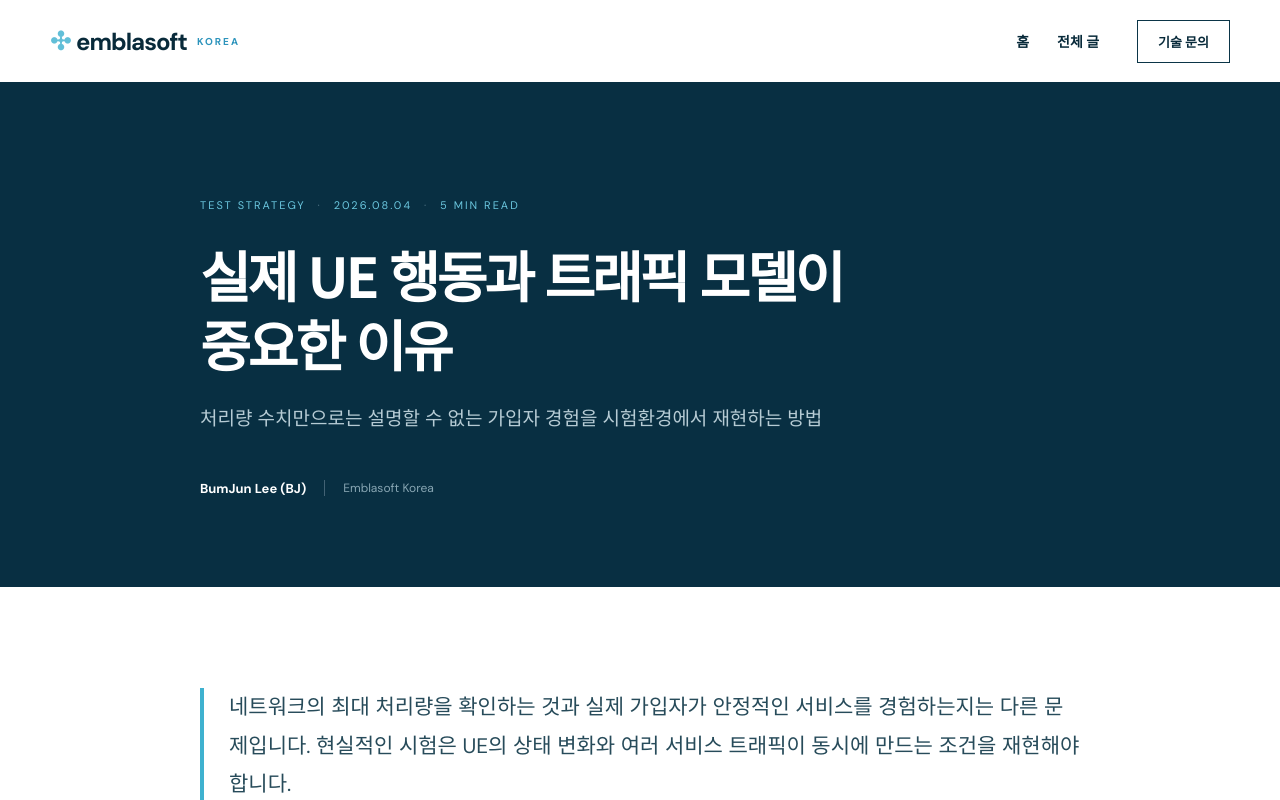
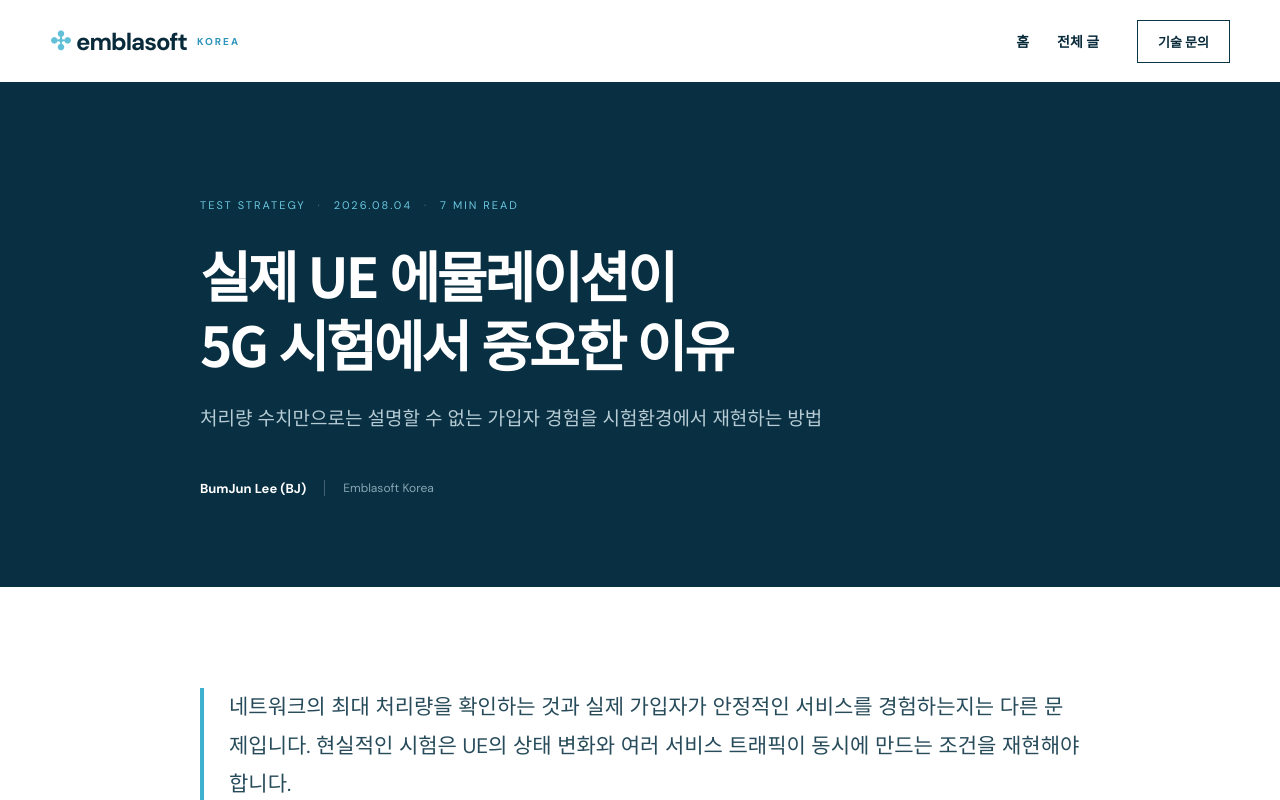
Before and after one commit to mystar11/emblasoft-kr, a Next.js app: page /blog/why-real-ue-traffic-models-matter in a window 1280 px wide. Shown: the top 800 px of the page. Built offline with nearby package versions, Linux system fonts and the light colour scheme.

Commit message:
Align article title: 실제 UE 에뮬레이션이 5G 시험에서 중요한 이유

```diff
--- a/app/blog/why-real-ue-traffic-models-matter/page.tsx
+++ b/app/blog/why-real-ue-traffic-models-matter/page.tsx
@@ -1,11 +1,11 @@
 import type { Metadata } from "next";
 
-export const metadata: Metadata = { title: "실제 UE 행동과 트래픽 모델이 중요한 이유", description: "처리량 중심 시험을 넘어 실제 UE 행동과 서비스 트래픽을 함께 검증해야 하는 이유" };
+export const metadata: Metadata = { title: "실제 UE 에뮬레이션이 5G 시험에서 중요한 이유", description: "처리량 중심 시험을 넘어 실제 UE 행동과 서비스 트래픽을 함께 검증해야 하는 이유" };
 const basePath = process.env.NEXT_PUBLIC_BASE_PATH || "";
 
 export default function TrafficModelsArticle() {
   return <main className="articlePage"><header className="nav shell articleNav"><a className="brand" href={`${basePath}/`}><span className="brandMark">✣</span>emblasoft <b>KOREA</b></a><nav><a href={`${basePath}/`}>홈</a><a href={`${basePath}/blog/`}>전체 글</a></nav><a className="navCta" href="https://emblasoft.com/about/contact" target="_blank" rel="noreferrer">기술 문의</a></header>
-    <article><section className="articleHero"><div className="articleShell"><p className="articleMeta">TEST STRATEGY <span>·</span> 2026.08.04 <span>·</span> 5 MIN READ</p><h1>실제 UE 행동과 트래픽 모델이<br/>중요한 이유</h1><p className="articleDek">처리량 수치만으로는 설명할 수 없는 가입자 경험을 시험환경에서 재현하는 방법</p><div className="author"><b>BumJun Lee (BJ)</b><span>Emblasoft Korea</span></div></div></section>
+    <article><section className="articleHero"><div className="articleShell"><p className="articleMeta">TEST STRATEGY <span>·</span> 2026.08.04 <span>·</span> 7 MIN READ</p><h1>실제 UE 에뮬레이션이<br/>5G 시험에서 중요한 이유</h1><p className="articleDek">처리량 수치만으로는 설명할 수 없는 가입자 경험을 시험환경에서 재현하는 방법</p><div className="author"><b>BumJun Lee (BJ)</b><span>Emblasoft Korea</span></div></div></section>
       <div className="articleShell articleBody"><p className="articleLead">네트워크의 최대 처리량을 확인하는 것과 실제 가입자가 안정적인 서비스를 경험하는지는 다른 문제입니다. 현실적인 시험은 UE의 상태 변화와 여러 서비스 트래픽이 동시에 만드는 조건을 재현해야 합니다.</p>
         <section><p className="sectionNo">01</p><h2>가입자는 정적인 세션이 아닙니다</h2><p>실제 UE는 등록, 인증, Idle/Connected 전환, 이동, Handover, 재접속을 반복합니다. 제어 평면의 상태 변화와 사용자 평면 트래픽이 겹칠 때 나타나는 병목은 단순한 패킷 생성만으로 찾기 어렵습니다.</p><blockquote>시험의 단위는 패킷이 아니라, 시간에 따라 상태와 서비스를 바꾸는 가입자 여정이어야 합니다.</blockquote></section>
         <section><p className="sectionNo">02</p><h2>서비스 믹스가 결과를 바꿉니다</h2><p>음성, 영상, 웹, 대용량 전송, IoT 트래픽은 패킷 크기와 주기, 지연 민감도, QoS 요구가 다릅니다. 동일한 총 트래픽에서도 서비스 구성에 따라 네트워크 자원과 가입자 QoE는 완전히 달라질 수 있습니다.</p><div className="trafficGrid">{["VoNR·VoLTE", "영상·스트리밍", "웹·대용량 데이터", "IoT 주기·버스트", "Edge 애플리케이션", "Slice별 QoS"].map((x,i)=><div key={x}><span>0{i+1}</span><b>{x}</b></div>)}</div></section>
```
